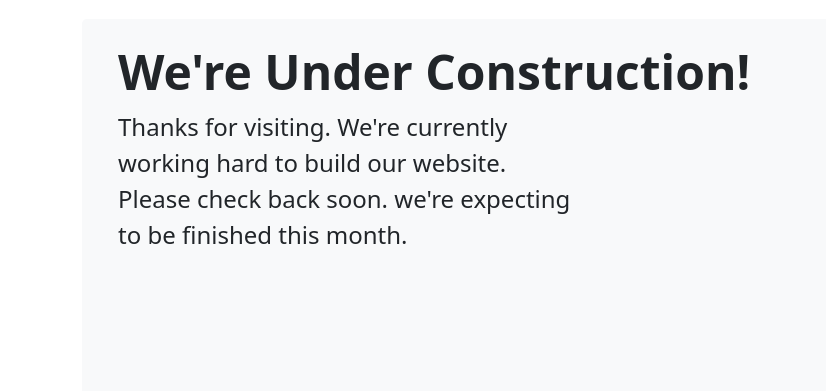
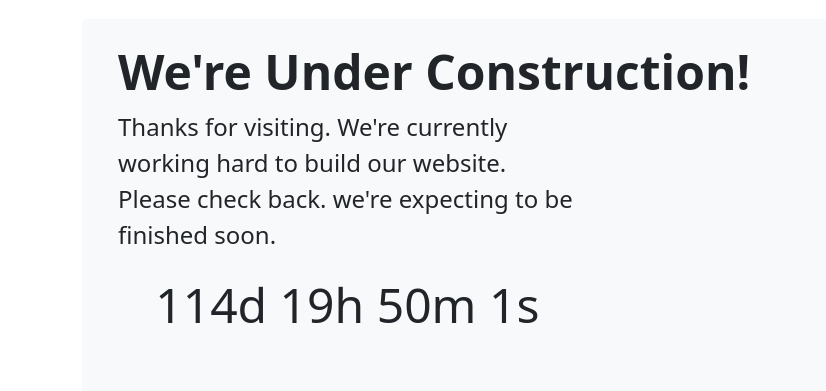
Before and after one commit to KirkpatrickCORE/kirkpatrickcore_website_coming_soon, a plain HTML site: page index.html in a window 1280 px wide. Shown: the part 146-537 px from the top of the page, 0-826 px from the left. Drawn offline with Linux system fonts and the light colour scheme.

Commit message:
added countdown script

```diff
--- /dev/null
+++ b/assets/dist/css/index.css
@@ -0,0 +1,4 @@
+p#countdown {
+    text-align: center;
+    font-size: 200%;
+}
--- /dev/null
+++ b/assets/dist/js/countdown.js
@@ -0,0 +1,15 @@
+var deadline = new Date("April 30, 2023 15:37:25").getTime();
+var x = setInterval(function() {
+var now = new Date().getTime();
+var t = deadline - now;
+var days = Math.floor(t / (1000 * 60 * 60 * 24));
+var hours = Math.floor((t%(1000 * 60 * 60 * 24))/(1000 * 60 * 60));
+var minutes = Math.floor((t % (1000 * 60 * 60)) / (1000 * 60));
+var seconds = Math.floor((t % (1000 * 60)) / 1000);
+document.getElementById("countdown").innerHTML = days + "d "
++ hours + "h " + minutes + "m " + seconds + "s ";
+    if (t < 0) {
+        clearInterval(x);
+        document.getElementById("countdown").innerHTML = "EXPIRED";
+    }
+}, 1000);
--- a/index.html
+++ b/index.html
@@ -9,7 +9,8 @@
     <title>KirkpatrickCORE</title>
 
     <!-- Bootstrap core CSS -->
-<link href="assets/dist/css/bootstrap.min.css" rel="stylesheet">
+    <link href="assets/dist/css/bootstrap.min.css" rel="stylesheet">
+    <link rel="stylesheet" href="assets/dist/css/index.css">
 
     <style>
       .bd-placeholder-img {
@@ -65,8 +66,11 @@
             <p class="col-md-8 fs-4">
               Thanks for visiting.
               We're currently working hard to build our website.
-              Please check back soon.
-              we're expecting to be finished this month.
+              Please check back.
+              we're expecting to be finished soon.
+            </p>
+            <p class="col-md-8" id="countdown">
+              <script src="assets/dist/js/countdown.js"></script>
             </p>
           </div>
           <div class="col text-center">
```
